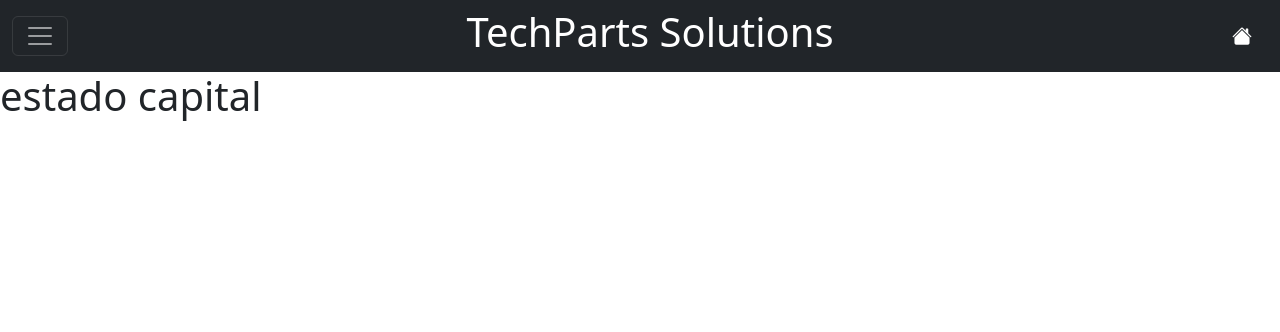
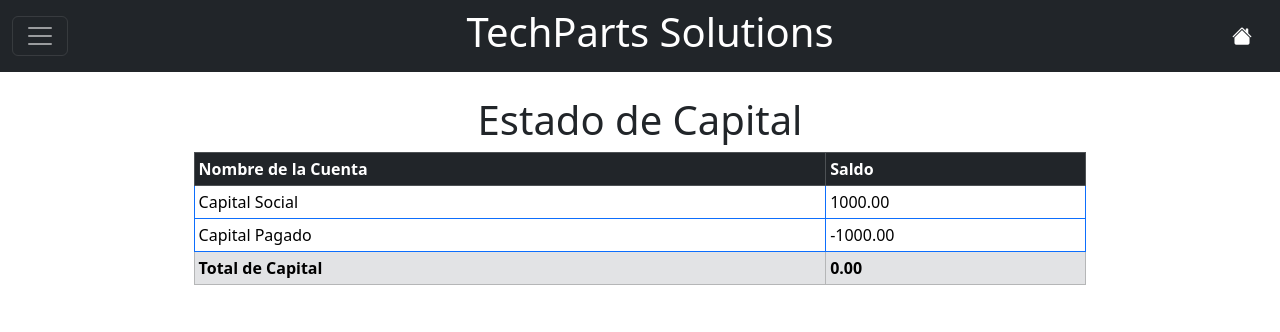
Before and after one commit to Will1184/sistemas-contables, a Django app: page /estadoCapital/ in a window 1280 px wide. Shown: the top 332 px of the page. Run offline with Django 5.2, Linux system fonts and the light colour scheme; a user stored in the database is signed in; data comes from the database, SQL or seed files in the repository; both versions use the stored data as it was after the commit.

Commit message:
Estado Capital

```diff
--- a/Contabilidad/templates/estado_capital.html
+++ b/Contabilidad/templates/estado_capital.html
@@ -1,5 +1,29 @@
-
-    {% extends "nav.html" %}
-    {% block content %}
-    <h1>estado capital</h1>
-    {% endblock %}
+{% extends "nav.html" %}
+{% block content %}
+<div class="container my-4">
+    <h1 class="text-center">Estado de Capital</h1>
+    <div class="table-responsive">
+        <table class="table table-bordered border-primary table-sm mx-auto" style="width: 80%;">
+            <thead class="table-dark">
+                <tr>
+                    <th scope="col">Nombre de la Cuenta</th>
+                    <th scope="col">Saldo</th>
+                </tr>
+            </thead>
+            <tbody>
+                {% for cuenta, saldo in saldos_capital.items %}
+                <tr>
+                    <td>{{ cuenta }}</td>
+                    <td>{{ saldo }}</td>
+                </tr>
+                {% endfor %}
+                <!-- Total de capital al final de la tabla -->
+                <tr class="table-secondary">
+                    <td><strong>Total de Capital</strong></td>
+                    <td><strong>{{ total_capital }}</strong></td>
+                </tr>
+            </tbody>
+        </table>
+    </div>
+</div>
+{% endblock %}
--- a/Contabilidad/templates/nav.html
+++ b/Contabilidad/templates/nav.html
@@ -45,10 +45,6 @@
                       <li><a class="dropdown-item" href="/balanceComprobacion">Balance de comprobqcion</a></li>
                       <li><a class="dropdown-item" href="/estadoCapital">Estado capital</a></li>
                       <li><a class="dropdown-item" href="/estadoResultados">Estado resultados</a></li>
-                      <li>
-                        <hr class="dropdown-divider">
-                      </li>
-                      <li><a class="dropdown-item" href="#">Something else here</a></li>
                     </ul>
                   </li>
                   <li class="nav-item dropdown">
--- a/Contabilidad/urls.py
+++ b/Contabilidad/urls.py
@@ -7,6 +7,7 @@
     path('signin/', views.signin),
     path('index', views.index, name='index'),
     path('catalogoCuenta/', views.catalogoCuenta, name='catalogoCuenta'),
+
     #transacciones
     path('transacciones/', views.transaccion, name='transacciones'),
     path('transacciones/agregarTransaccion/', views.agregarTransaccion, name='agregarTransaccion'),
@@ -15,18 +16,22 @@
 
     #Totalizar
     path('transacciones/totalizar/', views.totalizar, name='totalizar'),
+
     #libro mayor
     path('transacciones/verLibroMayor/', views.libroMayor, name='libro'),
 
-
+    #balance de comprobacion
     path('balanceComprobacion/', views.balanceComprobacion,name='balanceComprobacion'),
 
 
     path('estadoResultados/', views.estadoResultados, name='estadoResultados'),
 
+    #estado de capital
+    path('estadoCapital/', views.estadoCapital, name='estadoCapital'),
 
-    path('estadoCapital/', views.estadoCapital, name='estadoCapital'),
+    #balance general
     path('balanceGeneral/', views.balanceGeneral, name='balanceGeneral'),
+
     path('signout/', views.signout, name='signout'),
 
 ]
--- a/Contabilidad/views.py
+++ b/Contabilidad/views.py
@@ -159,7 +159,23 @@
 #view de Estado de capital
 @login_required(login_url='/signin/')
 def estadoCapital(request):
-    return render(request,'estado_capital.html')
+        # Filtra las cuentas que inician con "3" y obtiene sus transacciones
+    transacciones_capital = Transaccion.objects.filter(cuenta__codigo__startswith="3")
+
+    # Calcula el saldo para cada cuenta
+    saldos_capital = {}
+    for transaccion in transacciones_capital:
+        cuenta_nombre = transaccion.cuenta.nombre
+        saldo = saldos_capital.get(cuenta_nombre, 0) + (transaccion.debe - transaccion.haber)
+        saldos_capital[cuenta_nombre] = saldo
+
+    # Calcula el total de capital
+    total_capital = sum(saldos_capital.values())
+
+    return render(request, 'estado_capital.html', {
+        'saldos_capital': saldos_capital,
+        'total_capital': total_capital,
+    })
 
 #view de Balance General
 @login_required(login_url='/signin/')
```
Also changed, not shown: db.sqlite3.
